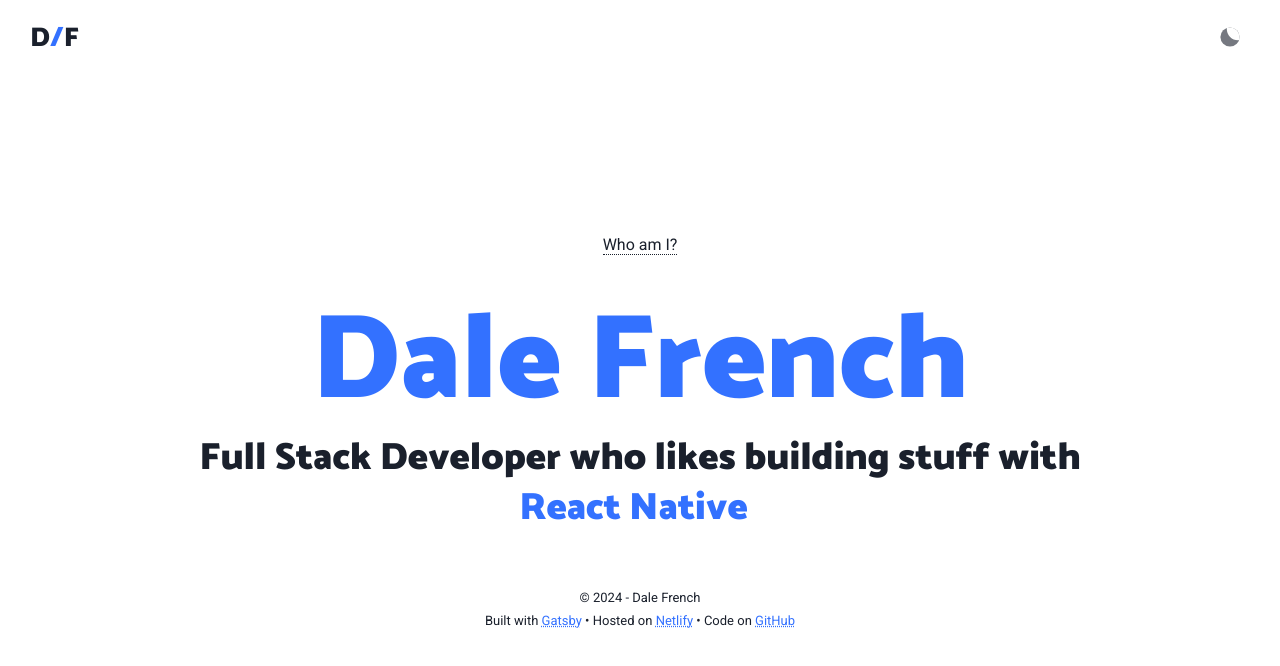
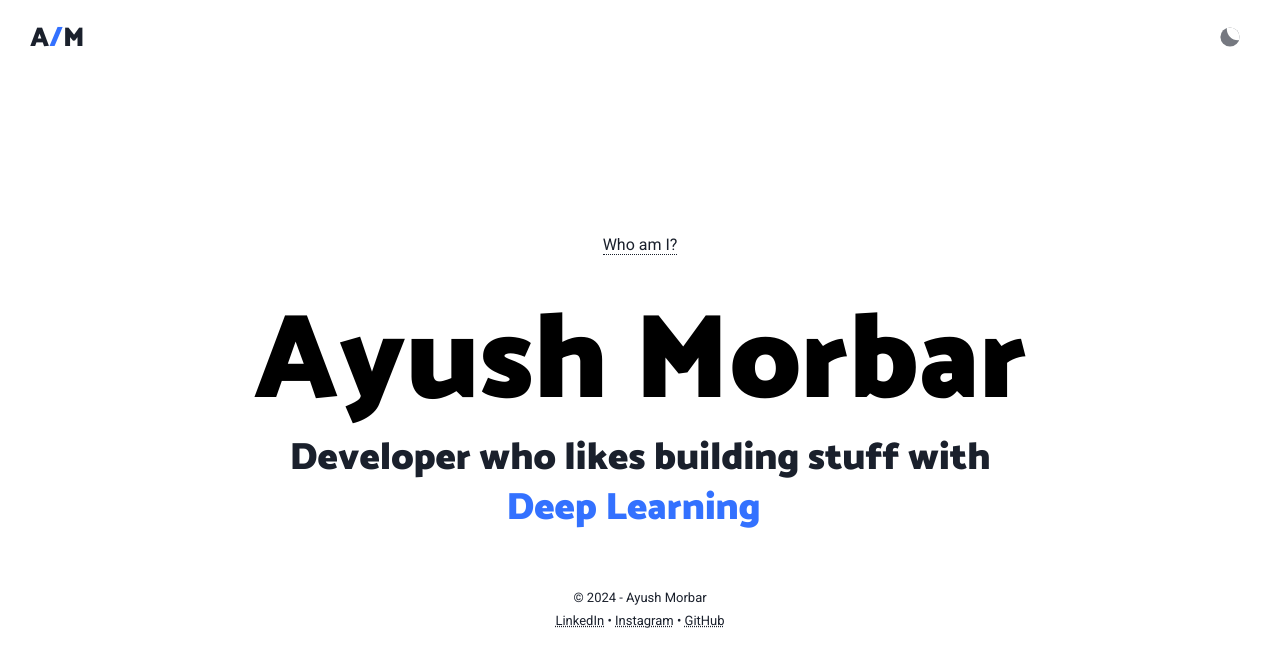
Before and after one commit to ayushmorbar/folio, a Gatsby site: page / in a window 1280 px wide. Built offline with nearby package versions, Linux system fonts and the light colour scheme; Gatsby itself is replaced by a stand-in of ours.

Commit message:
chore: Update site

```diff
--- a/gatsby-config.js
+++ b/gatsby-config.js
@@ -1,8 +1,8 @@
 module.exports = {
   siteMetadata: {
     title: ``,
-    description: `I'm an experienced Full Stack Developer based in Ballito, South Africa.`,
-    author: `@dale-french`,
+    description: `I'm an experienced AI/ML + SDE based in India.`,
+    author: `@ayushmorbar`,
   },
   plugins: [
     {
--- a/package.json
+++ b/package.json
@@ -1,9 +1,9 @@
 {
   "name": "me",
   "private": true,
-  "description": "My personal website",
+  "description": "My personal site",
   "version": "2.0.3",
-  "author": "Dale French <hello@dalefrench.dev>",
+  "author": "Ayush Morbar",
   "dependencies": {
     "babel-plugin-styled-components": "^1.10.7",
     "gatsby": "^2.18.12",
@@ -43,6 +43,6 @@
   },
   "repository": {
     "type": "git",
-    "url": "https://github.com/dale-french/me"
+    "url": "https://github.com/ayushmorbar/portfolio"
   }
 }
--- a/src/components/header.js
+++ b/src/components/header.js
@@ -10,7 +10,7 @@ const Header = () => {
   return (
     <StyledHeader>
       <Logo href="/" darkMode={darkMode}>
-        D<span>/</span>F
+        A<span>/</span>M
       </Logo>
       <ToggleContainer>
         <DarkModeToggle
--- a/src/components/sticky.js
+++ b/src/components/sticky.js
@@ -12,20 +12,20 @@ const Sticky = () => {
       <div>
         <h3>Where to find me</h3>
         <Social
-          href="https://www.linkedin.com/in/dale-french-63101451/"
+          href="https://www.linkedin.com/in/ayushmorbar/"
           target="_blank"
           color={"#0073b1"}
         >
           LinkedIn
         </Social>
         <Social
-          href="https://github.com/dale-french"
+          href="https://github.com/ayushmorbar/"
           target="_blank"
           color={"#24292e"}
         >
           GitHub
         </Social>
-        <Social href="mailto:hello@dalefrench.dev" color={"#d93025"}>
+        <Social href="mailto:ayushmorbar@rjit.ac.in" color={"#d93025"}>
           Mail
         </Social>
       </div>
--- a/src/components/typist.js
+++ b/src/components/typist.js
@@ -2,13 +2,15 @@ import React from "react"
 import Typist from "react-typist"
 
 const things_I_like = [
-  "React",
-  "Next.js",
-  "React Native",
-  "Gatsby",
-  "Styled Components",
-  "Node.js",
-  "GraphQL",
+  "Machine Learning",
+  "Deep Learning",
+  "Data Science",
+  "Artificial Intelligence",
+  "Software Engineering",
+  "Frontend Development",
+  "Backend Development",
+  "Open Source",
+  "Community Building",
 ]
 
 const TypistComponent = () => (
--- a/src/pages/404.js
+++ b/src/pages/404.js
@@ -29,14 +29,14 @@ const Section = styled.section`
     font-size: 8rem;
     color: ${theme.colors.black};
     span {
-      color: ${theme.colors.blue};
+      color: ${theme.colors.green};
     }
   }
   h3 {
     color: ${theme.colors.black};
     font-size: 2.5rem;
     span {
-      color: ${theme.colors.blue};
+      color: ${theme.colors.green};
     }
   }
 `
--- a/src/pages/index.js
+++ b/src/pages/index.js
@@ -6,42 +6,42 @@ import { Layout, Nav, SEO, Typist, Header } from "../components"
 const IndexPage = () => {
   return (
     <Layout>
-      <SEO title="Dale French - Full Stack Developer" />
+      <SEO title="Ayush Morbar - AI/ML and SWE" />
       <Header />
       <Section>
         <Nav to="/about/">
           <span>Who am I?</span>
         </Nav>
-        <h1>Dale French</h1>
+        <h1>Ayush Morbar</h1>
         <h2>
-          Full Stack Developer who likes building stuff with
+          Developer who likes building stuff with
           <br />
           <Typist />
         </h2>
 
         <Footer>
           <p>
-            © {new Date().getFullYear()} - Dale French
+            © {new Date().getFullYear()} - Ayush Morbar
             <br />
-            Built with{" "}
+              {" "}
             <a
-              href="https://www.gatsbyjs.org/"
+              href="https://www.linkedin.com/in/ayushmorbar/"
               target="_blank"
               rel="noopener noreferrer"
             >
-              Gatsby
+              LinkedIn
             </a>{" "}
-            • Hosted on{" "}
+            • {" "}
             <a
-              href="https://www.netlify.com/"
+              href="https://www.instagram.com/ayushmorbar/"
               target="_blank"
               rel="noopener noreferrer"
             >
-              Netlify
+              Instagram
             </a>{" "}
-            • Code on{" "}
+            • {" "}
             <a
-              href="https://github.com/dale-french/me"
+              href="https://github.com/ayushmorbar/"
               target="_blank"
               rel="noopener noreferrer"
             >
@@ -64,7 +64,7 @@ const Section = styled.section`
   text-align: center;
   padding: 1.5rem 3rem;
   h1 {
-    color: ${theme.colors.blue};
+    color: ${theme.colors.green};
   }
   h2 {
     span {
@@ -79,7 +79,7 @@ const Section = styled.section`
 const Footer = styled.footer`
   padding-top: 2rem;
   a {
-    color: ${theme.colors.blue};
+    color: ${theme.colors.green};
     text-decoration-line: underline;
     text-decoration-style: dotted;
   }
```
Also changed, not shown: src/pages/about.js (+9 -8 lines), src/pages/uses.js (+5 -7 lines), README.md, 1 other file.
